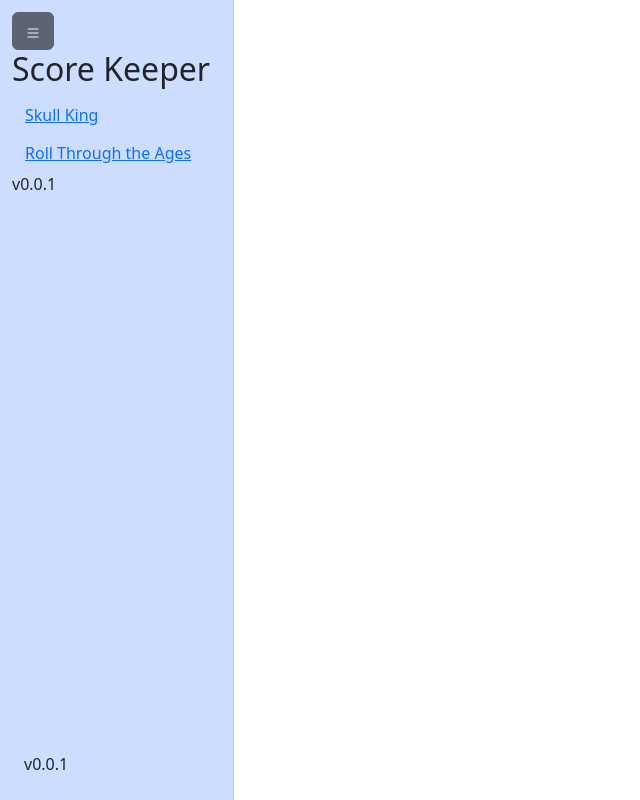
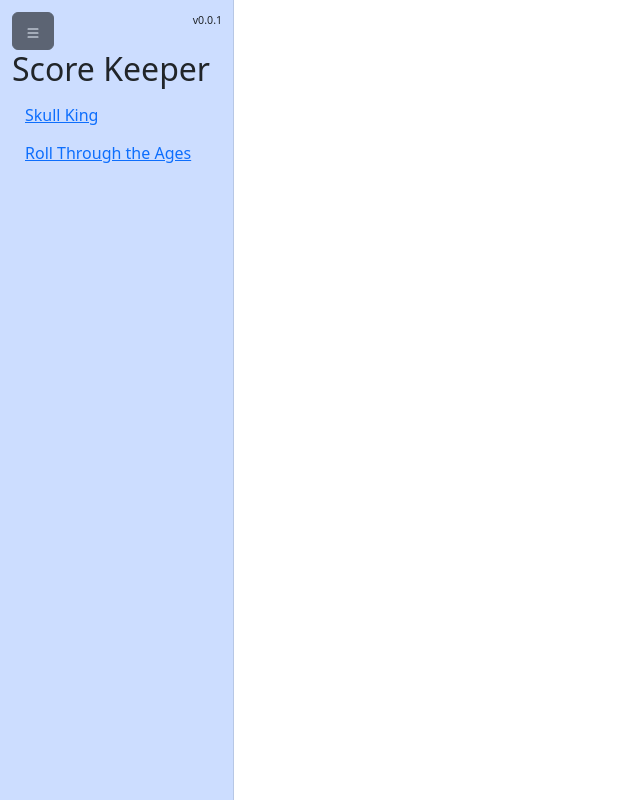
Before and after one commit to RyanGano/score-keeper, a React (Create React App) app: page / in a window 1280 px wide. Shown: the whole page, without its empty margins (0-640 px from the left). Built offline with nearby package versions, Linux system fonts and the light colour scheme.

Commit message:
Update version style/position

```diff
--- a/src/LeftNav.tsx
+++ b/src/LeftNav.tsx
@@ -57,13 +57,13 @@
                 Roll Through the Ages
               </Button>
             </div>
-            {props.appVersion}
           </Stack>
           <div
             style={{
               position: "absolute",
-              left: "24px",
-              bottom: "24px",
+              right: "12px",
+              top: "12px",
+              fontSize: "8pt",
             }}
           >
             {props.appVersion}
```
